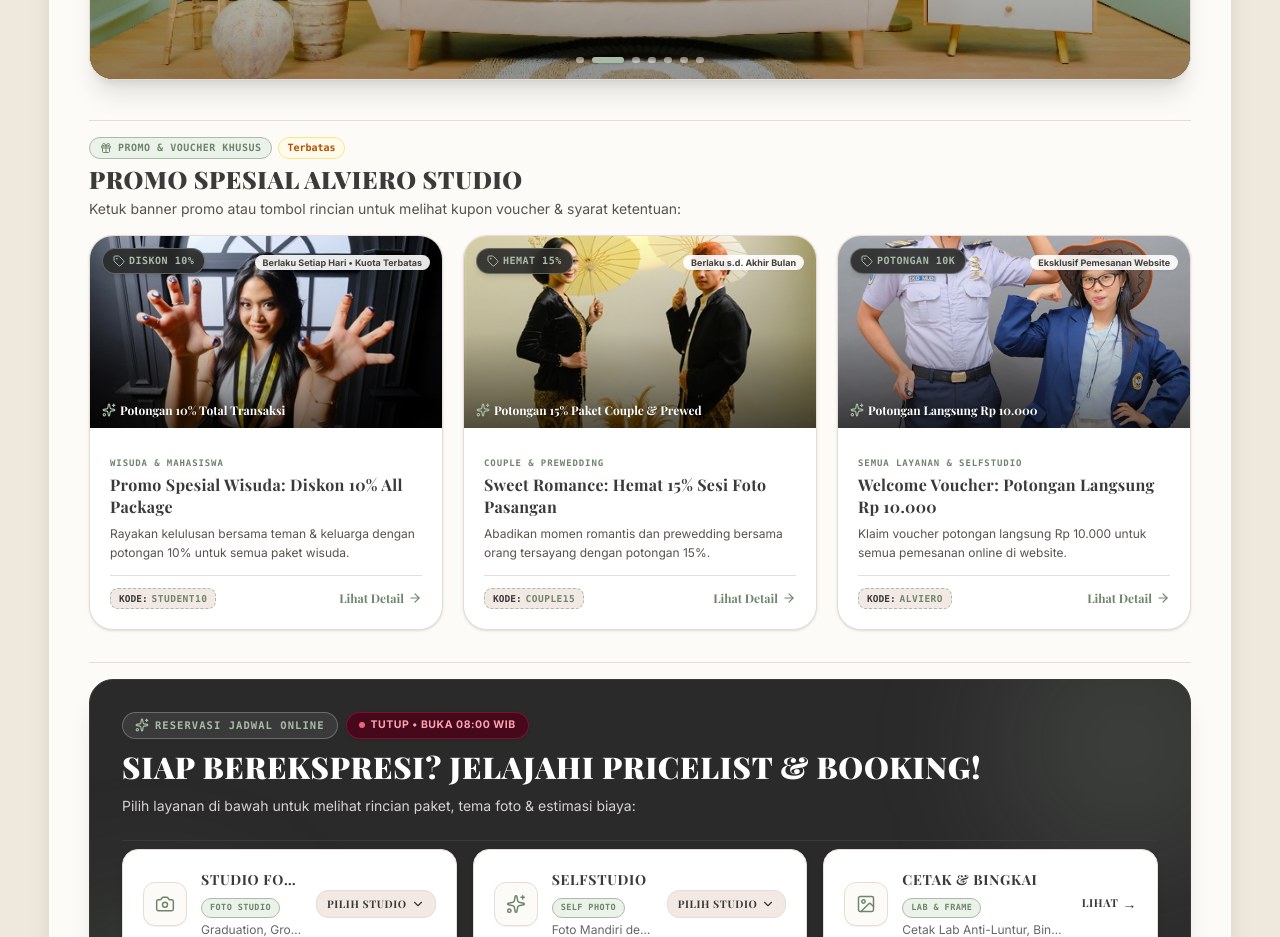
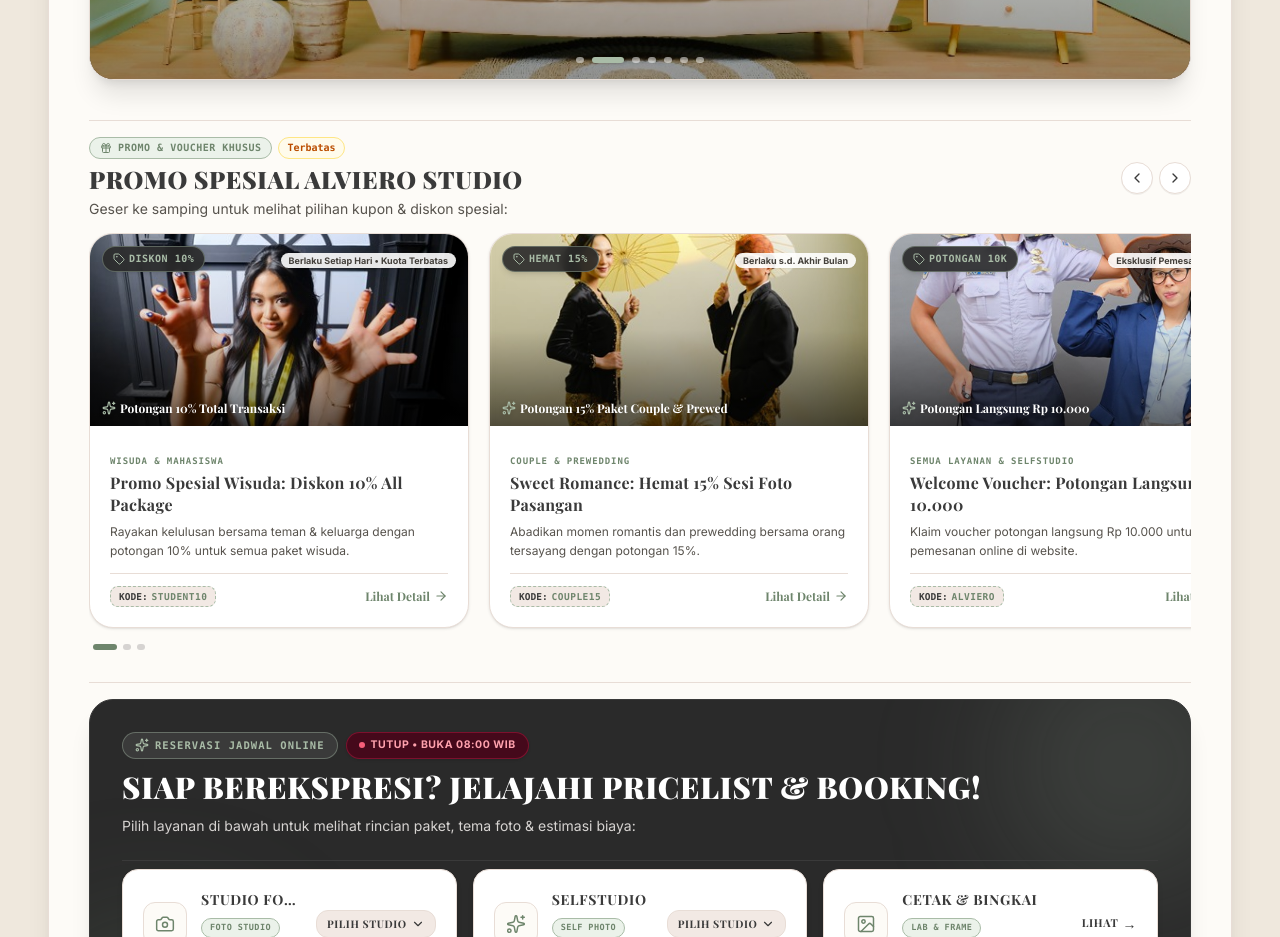
Before and after one commit to musthofayaamusthofa-rgb/alviero-self-studio.-Pilih-Public-a, a React (Vite) app: page / in a window 1280 px wide. Shown: the part 2220-3157 px from the top of the page. Built offline with nearby package versions, Linux system fonts and the light colour scheme; a web font is replaced by a local one.

Commit message:
feat: make Promo cards horizontal swipeable carousel on mobile and desktop

```diff
--- a/src/components/BranchSelectorModal.tsx
+++ b/src/components/BranchSelectorModal.tsx
@@ -819,13 +819,54 @@ export const STUDIO_PROMOS: StudioPromo[] = [
 /**
  * Komponen Bagian Promo Spesial Alviero Studio
  */
+/**
+ * Komponen Bagian Promo Spesial Alviero Studio (Geser ke Samping / Horizontal Carousel)
+ */
 export const PromoSpecialSection: React.FC<{
   onSelectPromo: (promo: StudioPromo) => void;
 }> = ({ onSelectPromo }) => {
+  const scrollContainerRef = useRef<HTMLDivElement>(null);
+  const [activePromoIdx, setActivePromoIdx] = useState<number>(0);
+
+  const scrollToIndex = (index: number) => {
+    if (!scrollContainerRef.current) return;
+    const container = scrollContainerRef.current;
+    const cards = container.querySelectorAll<HTMLElement>('.promo-card-item');
+    if (cards[index]) {
+      cards[index].scrollIntoView({
+        behavior: 'smooth',
+        block: 'nearest',
+        inline: 'start'
+      });
+      setActivePromoIdx(index);
+    }
+  };
+
+  const handleScroll = () => {
+    if (!scrollContainerRef.current) return;
+    const container = scrollContainerRef.current;
+    const scrollLeft = container.scrollLeft;
+    const itemWidth = container.querySelector<HTMLElement>('.promo-card-item')?.offsetWidth || 300;
+    const newIdx = Math.round(scrollLeft / (itemWidth + 14));
+    if (newIdx >= 0 && newIdx < STUDIO_PROMOS.length && newIdx !== activePromoIdx) {
+      setActivePromoIdx(newIdx);
+    }
+  };
+
+  const handleNext = () => {
+    const nextIdx = (activePromoIdx + 1) % STUDIO_PROMOS.length;
+    scrollToIndex(nextIdx);
+  };
+
+  const handlePrev = () => {
+    const prevIdx = (activePromoIdx - 1 + STUDIO_PROMOS.length) % STUDIO_PROMOS.length;
+    scrollToIndex(prevIdx);
+  };
+
   return (
-    <div className="space-y-4 text-left">
+    <div className="space-y-3.5 text-left select-none">
       {/* Header Section Promo */}
-      <div className="flex flex-col sm:flex-row sm:items-end justify-between gap-2">
+      <div className="flex items-center justify-between gap-2">
         <div className="space-y-1">
           <div className="flex items-center gap-1.5">
             <span className="inline-flex items-center gap-1.5 bg-[#EBF2EA] text-[#6E856C] border border-[#A9BCA7] px-2.5 py-0.5 rounded-full text-[9.5px] sm:text-[10px] font-mono font-bold uppercase tracking-wider">
@@ -840,18 +881,43 @@ export const PromoSpecialSection: React.FC<{
             Promo Spesial Alviero Studio
           </h3>
           <p className="text-xs sm:text-sm text-stone-600 font-sans">
-            Ketuk banner promo atau tombol rincian untuk melihat kupon voucher & syarat ketentuan:
-          </p>
-        </div>
-      </div>
-
-      {/* Grid 3 Kartu Promo (Responsif: 1 Kolom HP, 3 Kolom Desktop) */}
-      <div className="grid grid-cols-1 md:grid-cols-2 lg:grid-cols-3 gap-4 sm:gap-5">
+            Geser ke samping untuk melihat pilihan kupon & diskon spesial:
+          </p>
+        </div>
+
+        {/* Desktop / Tablet Navigation Arrows */}
+        <div className="hidden sm:flex items-center gap-1.5 shrink-0">
+          <button
+            type="button"
+            onClick={handlePrev}
+            aria-label="Promo Sebelumnya"
+            className="w-8 h-8 rounded-full bg-white text-[#3A3A3A] hover:bg-[#3A3A3A] hover:text-white border border-[#E8DDD6] flex items-center justify-center cursor-pointer transition-colors shadow-2xs active:scale-95"
+          >
+            <ChevronLeft className="w-4 h-4 stroke-[2]" />
+          </button>
+          <button
+            type="button"
+            onClick={handleNext}
+            aria-label="Promo Selanjutnya"
+            className="w-8 h-8 rounded-full bg-white text-[#3A3A3A] hover:bg-[#3A3A3A] hover:text-white border border-[#E8DDD6] flex items-center justify-center cursor-pointer transition-colors shadow-2xs active:scale-95"
+          >
+            <ChevronRight className="w-4 h-4 stroke-[2]" />
+          </button>
+        </div>
+      </div>
+
+      {/* Horizontal Carousel (Geser ke Samping pada HP & Layar Lainnya) */}
+      <div className="relative -mx-3.5 sm:-mx-6 md:mx-0 px-3.5 sm:px-6 md:px-0">
+        <div
+          ref={scrollContainerRef}
+          onScroll={handleScroll}
+          className="flex overflow-x-auto snap-x snap-mandatory gap-3.5 sm:gap-5 pb-3 scroll-smooth no-scrollbar touch-pan-x"
+        >
           {STUDIO_PROMOS.map((promo) => (
             <div
               key={promo.id}
               onClick={() => onSelectPromo(promo)}
-            className="group rounded-2xl sm:rounded-3xl bg-white border border-[#E8DDD6] hover:border-[#A9BCA7] overflow-hidden shadow-sm hover:shadow-xl transition-all duration-300 flex flex-col justify-between cursor-pointer active:scale-98"
+              className="promo-card-item w-[85%] sm:w-[340px] md:w-[380px] shrink-0 snap-start rounded-2xl sm:rounded-3xl bg-white border border-[#E8DDD6] hover:border-[#A9BCA7] overflow-hidden shadow-sm hover:shadow-xl transition-all duration-300 flex flex-col justify-between cursor-pointer active:scale-98 group"
             >
               {/* Banner Foto Promo */}
               <div className="relative h-44 sm:h-48 w-full overflow-hidden bg-stone-100">
@@ -916,6 +982,30 @@ export const PromoSpecialSection: React.FC<{
               </div>
             </div>
           ))}
+        </div>
+
+        {/* Pagination Dots Indicator & Mobile Swipe Guide */}
+        <div className="flex items-center justify-between pt-1 px-1">
+          <span className="text-[10px] font-sans text-stone-600 flex items-center gap-1 sm:hidden">
+            <span>👉 Geser untuk promo lainnya</span>
+          </span>
+
+          <div className="flex items-center gap-1.5 mx-auto sm:mx-0">
+            {STUDIO_PROMOS.map((_, dotIdx) => (
+              <button
+                key={dotIdx}
+                type="button"
+                onClick={() => scrollToIndex(dotIdx)}
+                aria-label={`Promo ${dotIdx + 1}`}
+                className={`transition-all rounded-full cursor-pointer ${
+                  activePromoIdx === dotIdx
+                    ? 'w-6 h-1.5 bg-[#6E856C]'
+                    : 'w-2 h-1.5 bg-stone-300 hover:bg-stone-400'
+                }`}
+              />
+            ))}
+          </div>
+        </div>
       </div>
     </div>
   );
```
Lines whose indentation alone changed are shown as unchanged.
